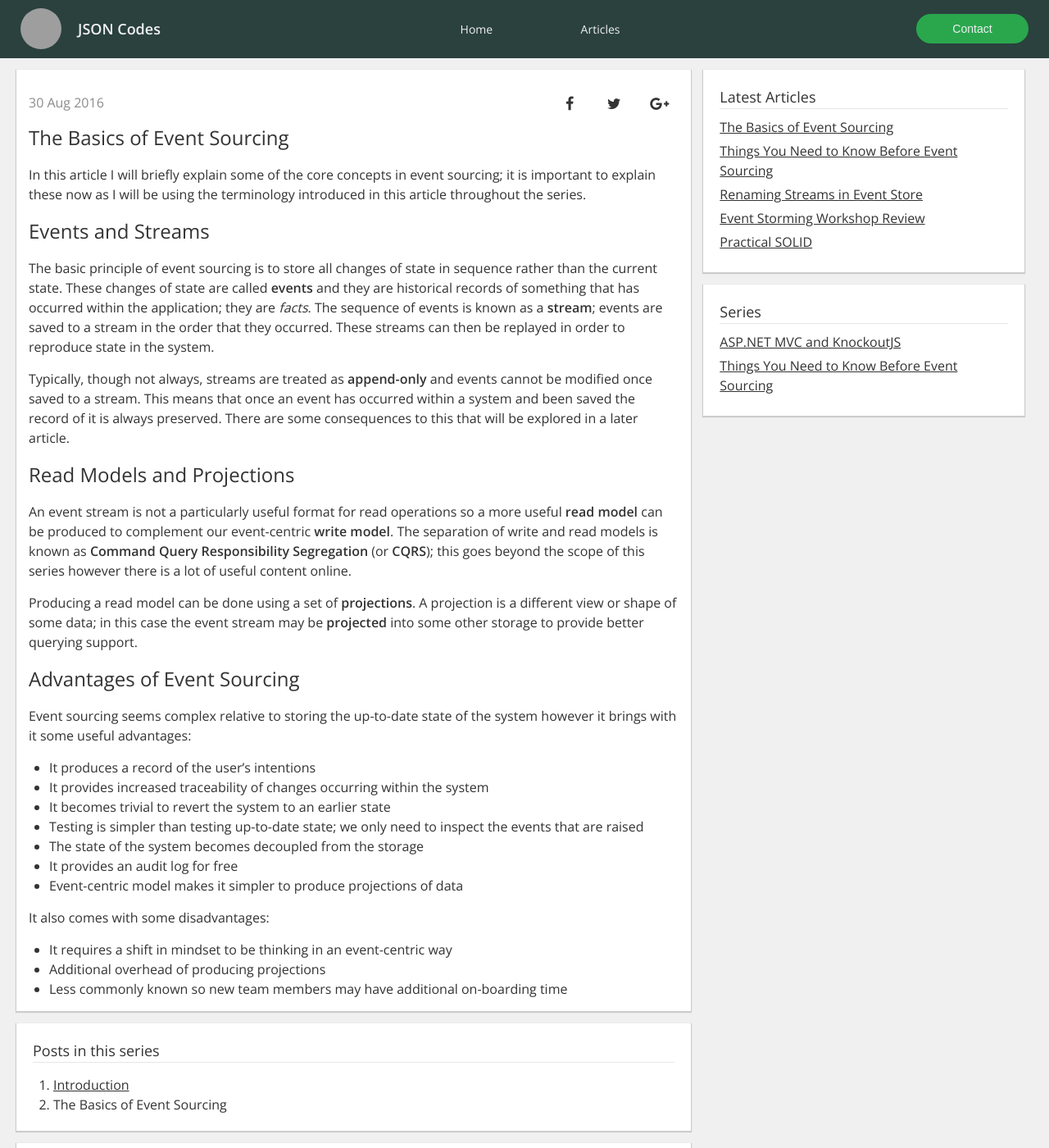
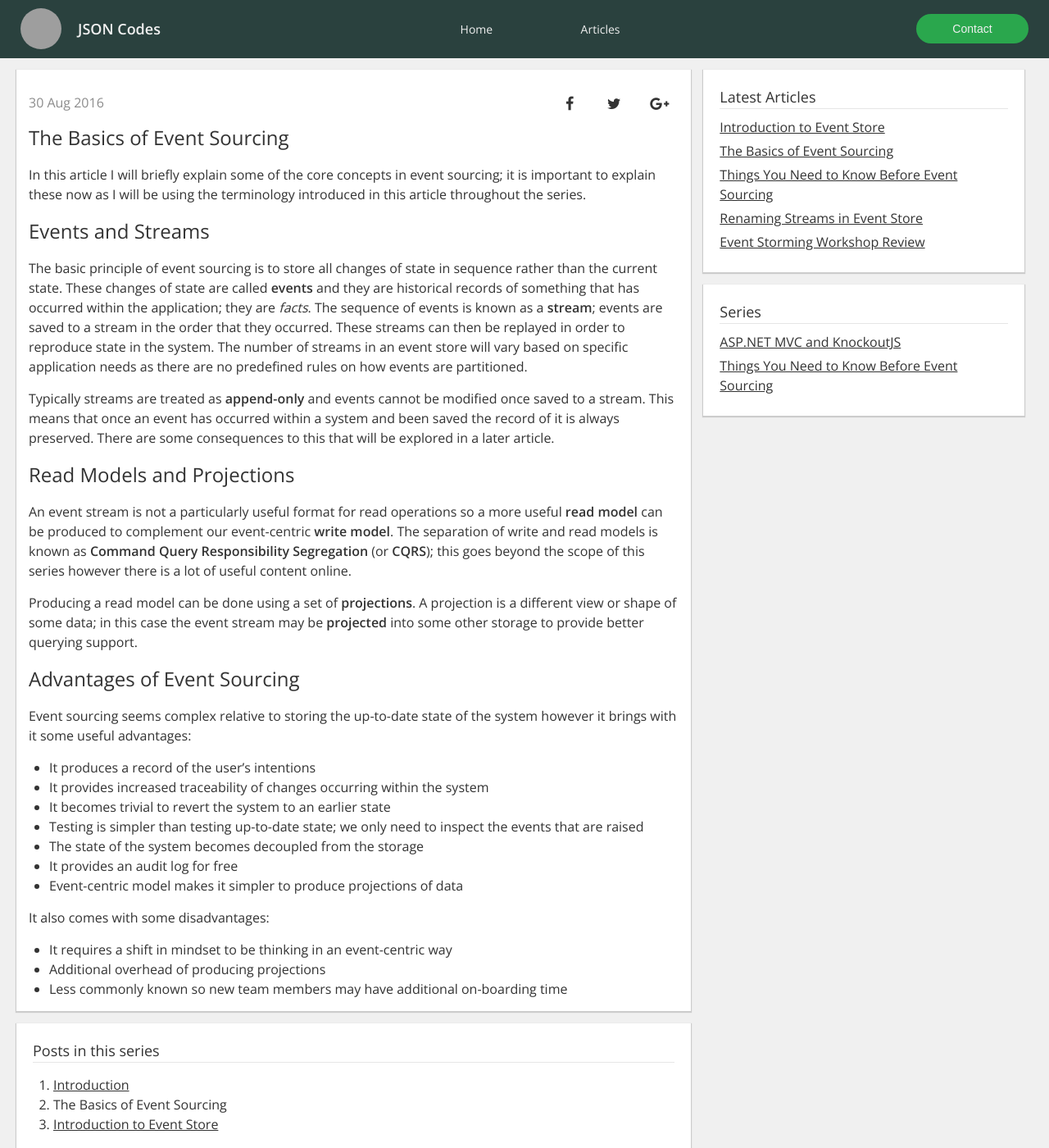
Before and after one commit to jsoncodes/jsoncodes.github.io, a Jekyll site: the page built from _posts/event-sourcing/2016-08-30-basics-of-event-sourcing.markdown, in a window 1280 px wide and 1400 px high. Shown: the whole window at 82% size. Built offline with Jekyll 4.4.1, drawn with Linux system fonts in a browser that asks for light colours; nearby versions of some CDN libraries; comment, search, counter and statistics services are not loaded; some of the changed text lies outside the part shown; grey boxes are pictures that could not be loaded.

Commit message:
Corrections

```diff
--- a/_posts/event-sourcing/2016-08-29-introduction-to-event-store.markdown
+++ b/_posts/event-sourcing/2016-08-29-introduction-to-event-store.markdown
@@ -1,10 +1,10 @@
 ---
 comments: true
-date: 2016-06-19 00:00:00
+date: 2016-09-04 00:00:00
 layout: post
-title: The Basics of Event Sourcing
+title: Introduction to Event Store
 series: Things You Need to Know Before Event Sourcing
-published: false
+published: true
 ---
 
 Server
--- a/_posts/event-sourcing/2016-08-30-basics-of-event-sourcing.markdown
+++ b/_posts/event-sourcing/2016-08-30-basics-of-event-sourcing.markdown
@@ -11,9 +11,9 @@ In this article I will briefly explain some of the core concepts in event sourci
 
 ## Events and Streams
 
-The basic principle of event sourcing is to store all changes of state in sequence rather than the current state.  These changes of state are called **events** and they are historical records of something that has occurred within the application; they are _facts_.  The sequence of events is known as a **stream**; events are saved to a stream in the order that they occurred.  These streams can then be replayed in order to reproduce state in the system.
+The basic principle of event sourcing is to store all changes of state in sequence rather than the current state.  These changes of state are called **events** and they are historical records of something that has occurred within the application; they are _facts_.  The sequence of events is known as a **stream**; events are saved to a stream in the order that they occurred.  These streams can then be replayed in order to reproduce state in the system.  The number of streams in an event store will vary based on specific application needs as there are no predefined rules on how events are partitioned.
 
-Typically, though not always, streams are treated as **append-only** and events cannot be modified once saved to a stream. This means that once an event has occurred within a system and been saved the record of it is always preserved.  There are some consequences to this that will be explored in a later article.
+Typically streams are treated as **append-only** and events cannot be modified once saved to a stream. This means that once an event has occurred within a system and been saved the record of it is always preserved.  There are some consequences to this that will be explored in a later article.
 
 ## Read Models and Projections
 
```
